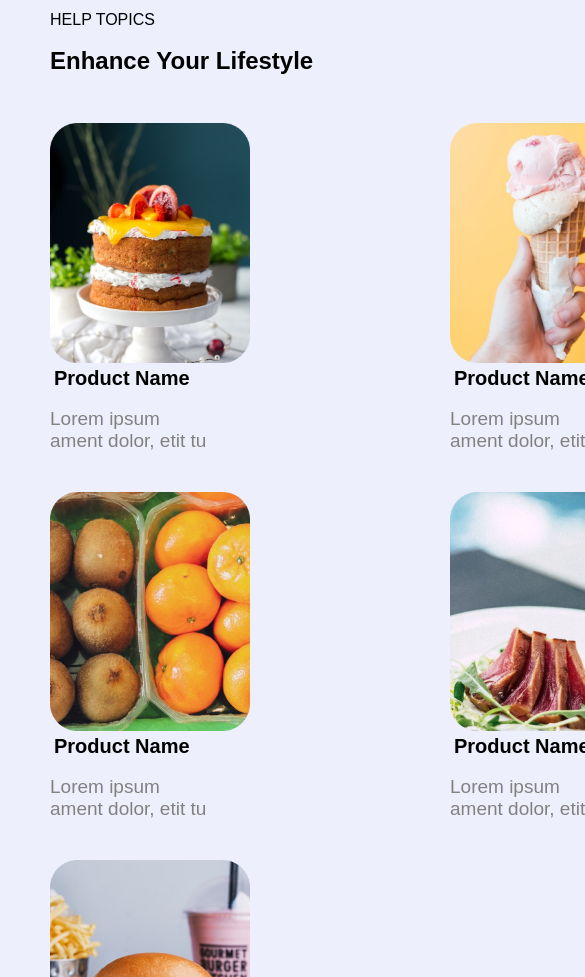
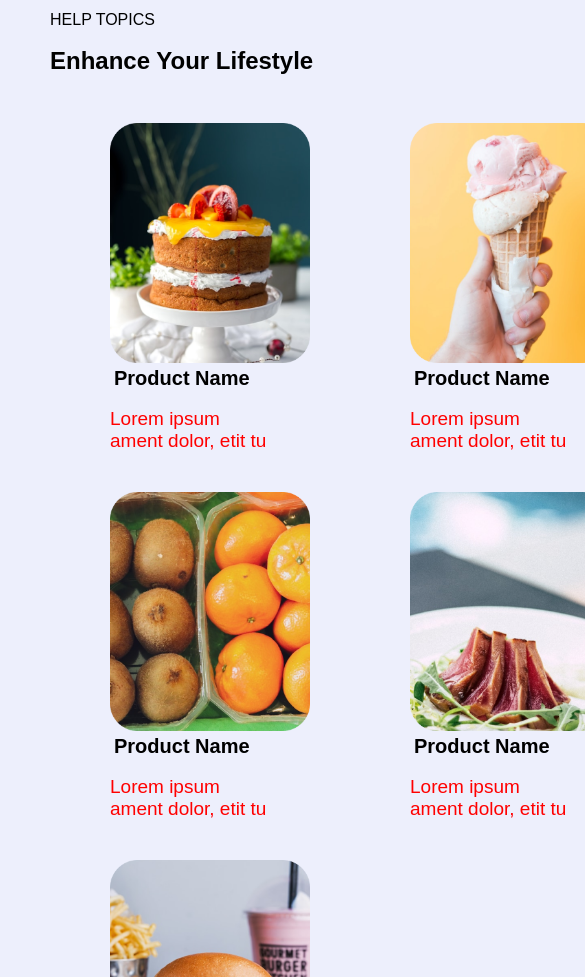
Before and after one commit to Govamarket/Programming, a React (Create React App) app: page / in a window 390 px wide. Shown: the part 2020-2997 px from the top of the page, 585 px wide, since content can reach past the window. Built offline with nearby package versions, Linux system fonts and the light colour scheme.

Commit message:
initial commit

```diff
--- a/src/component/Footer.css
+++ b/src/component/Footer.css
@@ -18,7 +18,7 @@
 }
 
 .footer {
-  margin-bottom: 20px;
+  /* margin-bottom: 20px; */
   position: relative;
 }
 
@@ -80,13 +80,14 @@
 }
 
 .all-right p{
+  display: inline-block;
+  color: #6e6a6a;
+  padding: 10px;
 font-size: 12px;
-text-align: end;
 align-items: center;
 margin-top: 20px;
 margin-left: 20px;
 margin-bottom: 0px;
-border-bottom: 2px solid #ccc;
 }
 
 @media (max-width: 768px) {
@@ -100,4 +101,15 @@ border-bottom: 2px solid #ccc;
 
   }
 
+  .all-right p{
+    font-size: 12px;
+    text-align: start;
+    align-items: center;
+    margin-top: 20px;
+    margin-left: 20px;
+    margin-bottom: 0px;
+    border-bottom: 2px solid #ccc;
+    width: 100%;
+    }
+
 }
--- a/src/component/Landpage.css
+++ b/src/component/Landpage.css
@@ -268,22 +268,36 @@ section CiImageOn{
       display: grid;
       grid-template-columns: auto auto;
       place-items: center;
-      column-gap: 200px;
+      column-gap: 100px;
 
     }
     .new-rows{
         display: grid;
       grid-template-columns: auto auto;
       place-items: center;
-      column-gap: 200px;
+      column-gap: 100px;
       row-gap: 40px;
+      margin-left: 60px;
+      margin-right: 80px;
     }
 
     .same-con{
         display: grid;
         grid-template-columns: auto auto;
         place-items: center;
-        column-gap: 200px;
+        column-gap: 100px;
         row-gap: 40px;
+        margin-left: 60px;
+        margin-right: 80px;
     }
+
+    .child-text{
+        display: flex;
+        position: relative;
+        color:red;
+        align-items: center;
+        font-size: 19px;
+        font-weight: 500;
 }
+
+}
```
